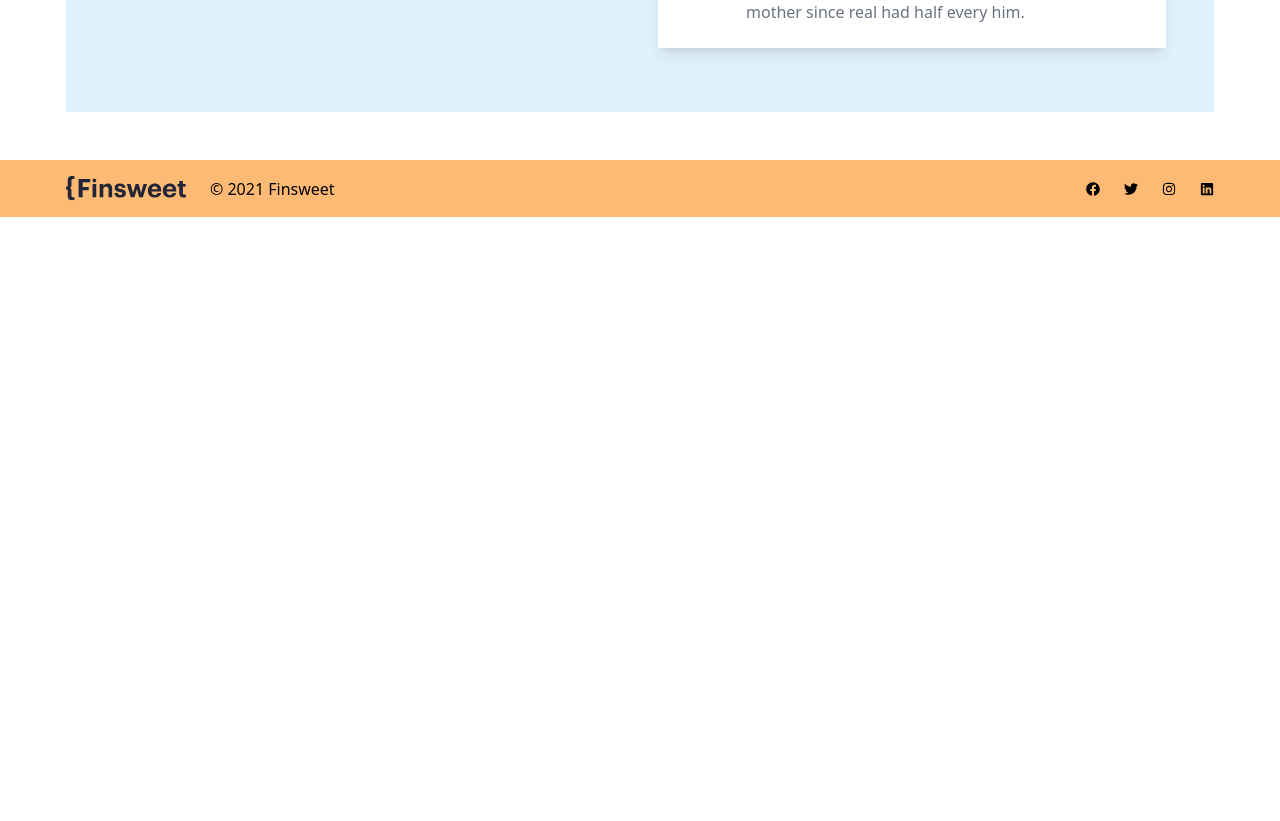
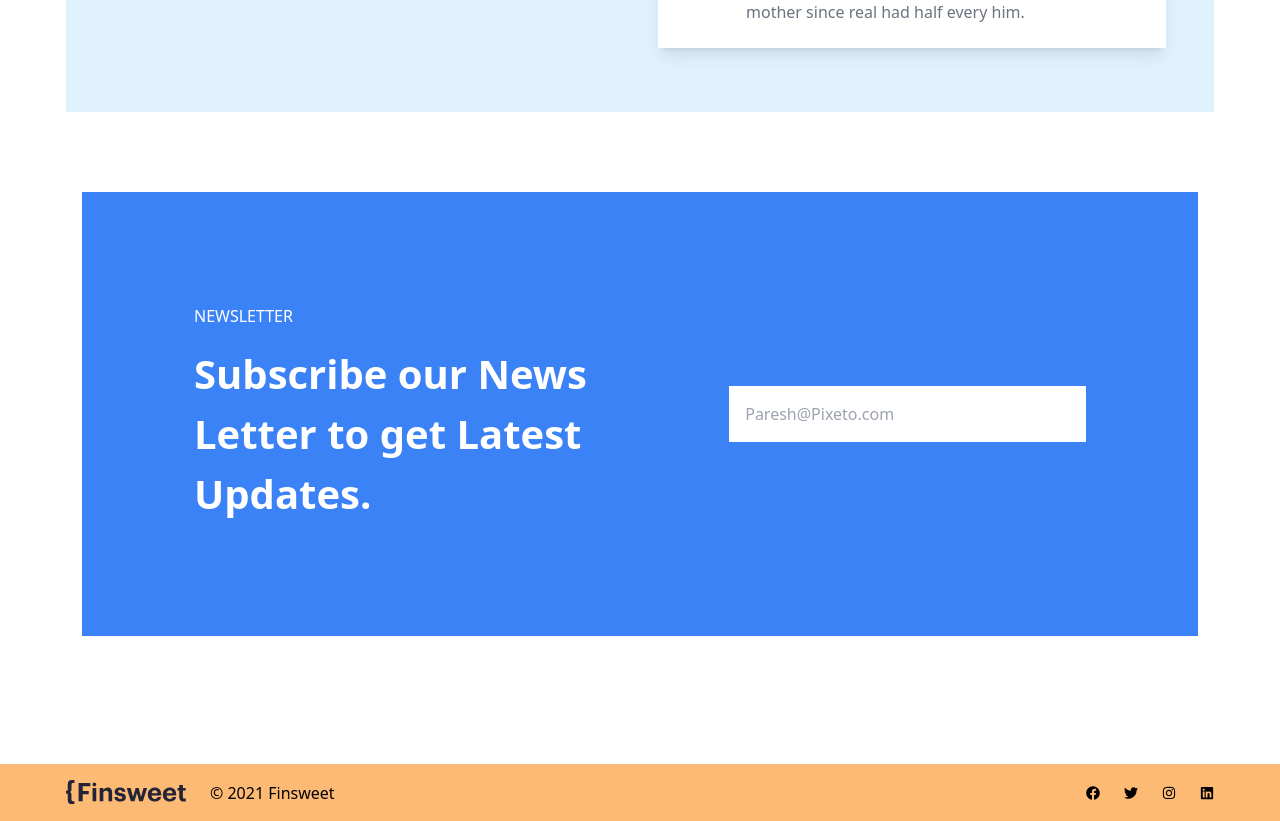
Before and after one commit to ALOUDDIN9606/team, a React app: page /company in a window 1280 px wide. Shown: the part 2353-3174 px from the top of the page. Before the commit the page ends 2570 px from the top, so only its background shows below. Built offline with nearby package versions, Linux system fonts and the light colour scheme; the HTML template or start-up script is replaced by a standard one.

Commit message:
gulombek

```diff
--- a/src/pages/company/Company.jsx
+++ b/src/pages/company/Company.jsx
@@ -233,6 +233,27 @@ const Company = () => {
             </div>
           </div>
         </div>
+
+        <div className="py-20">
+          <div className="container">
+            <div className="bg-blue-500 text-white flex flex-wrap items-center justify-between p-28">
+              <div className="w-[50%] flex flex-wrap gap-4">
+                <p>NEWSLETTER</p>
+                <p className="text-[40px] font-bold">
+                  Subscribe our News Letter to get Latest Updates.
+                </p>
+              </div>
+              <form className="w-[40%]" action="#">
+                <input
+                  className="w-full px-4 py-4 text-black"
+                  type="text"
+                  name=""
+                  placeholder="Paresh@Pixeto.com"
+                />
+              </form>
+            </div>
+          </div>
+        </div>
       </div>
     </section>
   );
```
